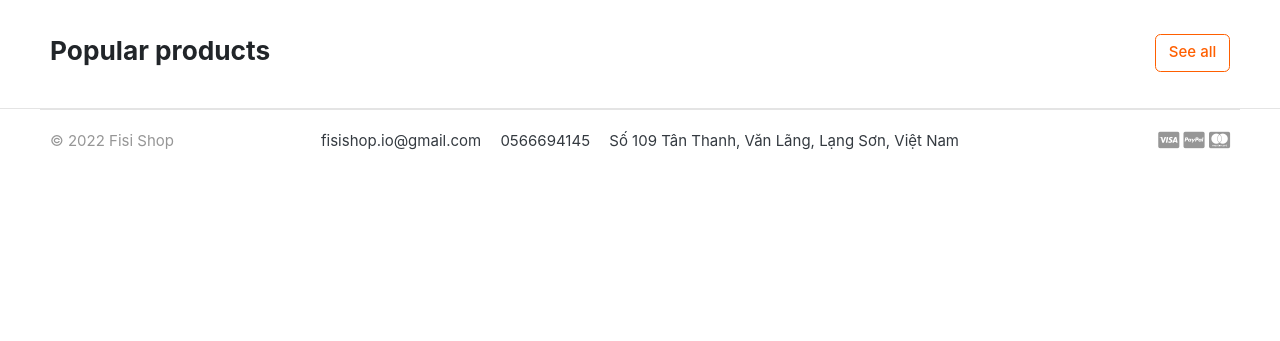
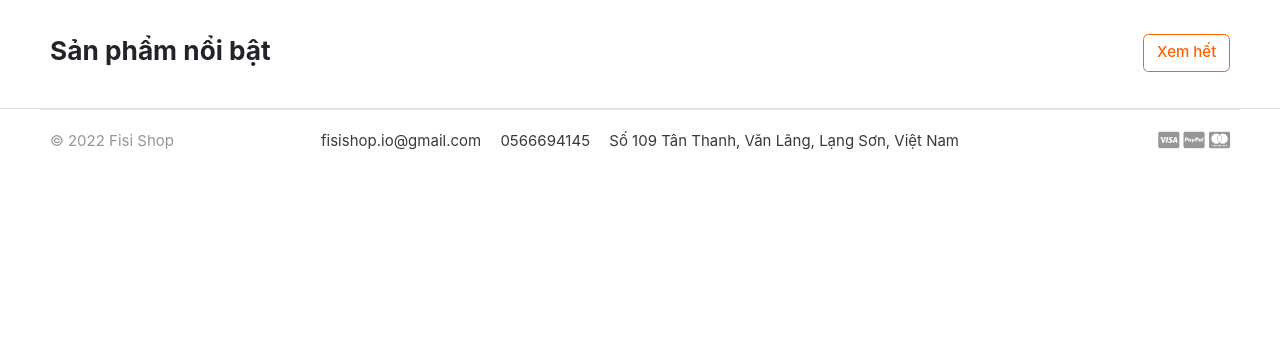
Before and after one commit to CodingLinhTinh/FISI, a Django app: page / in a window 1280 px wide. Shown: the part 459-800 px from the top of the page. Run offline with Django 3.2, Linux system fonts and the light colour scheme; data that the repository does not hold is empty; some libraries are stand-ins or nearby versions; some web fonts are replaced.

Commit message:
change home.html

```diff
--- a/templates/home.html
+++ b/templates/home.html
@@ -2,7 +2,6 @@
 {% load static %}
 
 {% block content %}
-
 
 
 <!-- ========================= SECTION MAIN ========================= -->
@@ -22,8 +21,8 @@
 <div class="container">
 
 <header class="section-heading">
-	<a href="{% url 'store' %}" class="btn btn-outline-primary float-right">See all</a>
-	<h3 class="section-title">Popular products</h3>
+	<a href="{% url 'store' %}" class="btn btn-outline-primary float-right">Xem hết</a>
+	<h3 class="section-title">Sản phẩm nổi bật</h3>
 </header><!-- sect-heading -->
 
 
```
